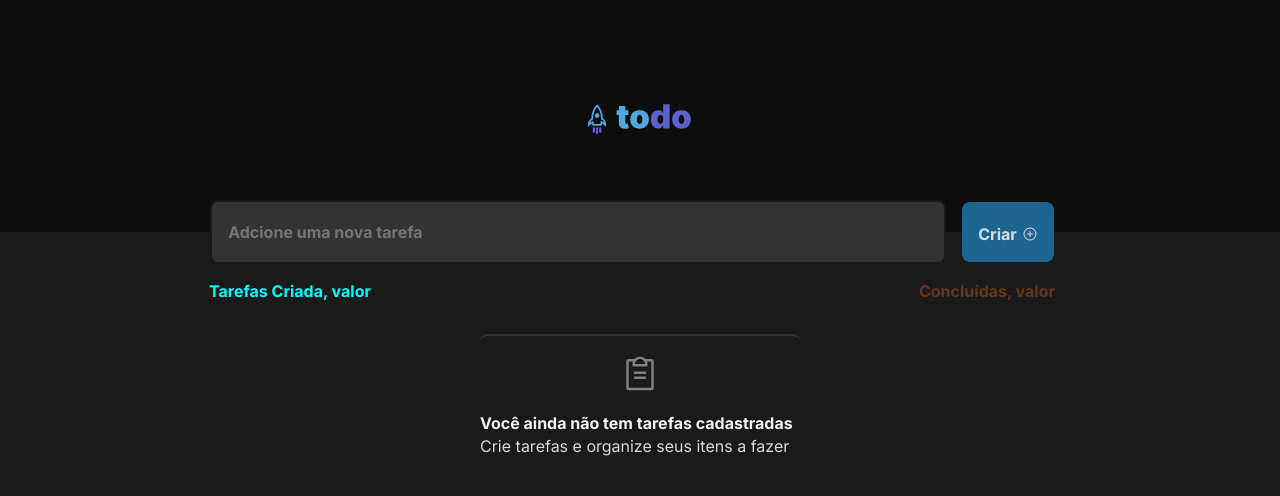
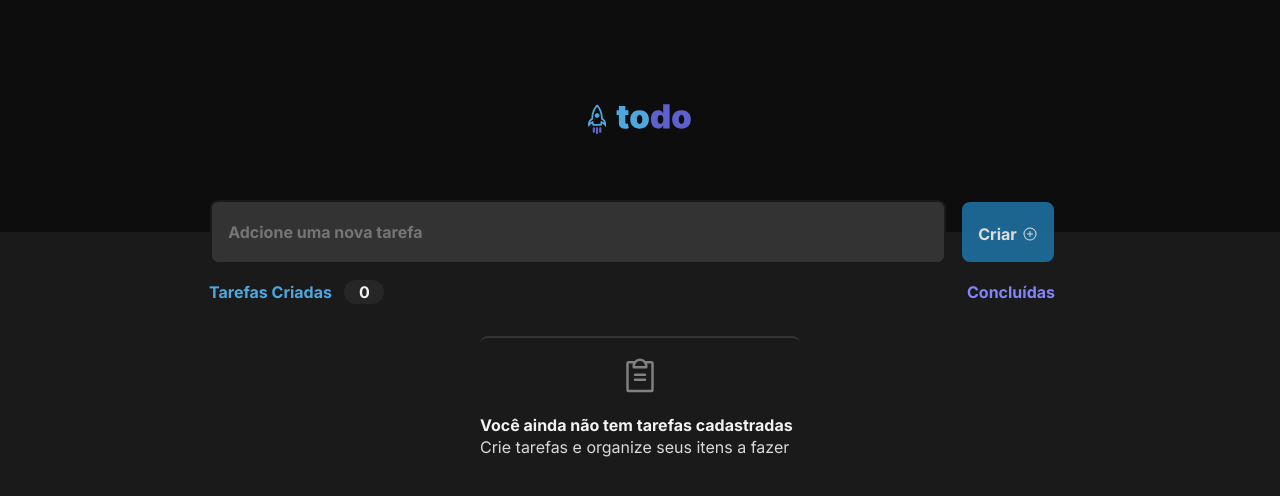
Before and after one commit to Washdevs/TO-DO-LIST-React, a React (Vite) app in the folder To_Do_List/: page / in a window 1280 px wide. Shown: the top 496 px of the page. Built offline with nearby package versions, Linux system fonts and the light colour scheme.

Commit message:
Feat: Concluindo. Falta apenas o Contador de Concluídas

```diff
--- a/To_Do_List/src/components/Contadores.module.css
+++ b/To_Do_List/src/components/Contadores.module.css
@@ -12,9 +12,29 @@
 }
 
 .tfCriadas {
-  color: aqua;
+  color: var(--blue);
+  align-items: center;
+  align-content: center;
+  justify-content: center;
+  display: flex;
+}
+
+.contTotal {
+  display: flex;
+  justify-content: center;
+  align-items: center;
+  margin-left: 0.775rem;
+  width: 2.5rem;
+  height: 1.5rem;
+  color: var(--gray-100);
+  background-color: var(--gray-500);
+  border-radius: 18px;
 }
 
 .tfConcluidas {
-  color: rgb(105, 54, 24);
+  color: var(--purple);
+  align-items: center;
+  align-content: center;
+  justify-content: center;
+  display: flex;
 }
--- a/To_Do_List/src/components/Contadores.tsx
+++ b/To_Do_List/src/components/Contadores.tsx
@@ -1,11 +1,18 @@
 import styles from './Contadores.module.css';
 
-export function Contador() {
+interface ContadorProps {
+  concluidas: number;
+  total: number;
+}
+
+export function Contador({ concluidas, total }: ContadorProps) {
   return (
     <div className={styles.contPrincipal}>
       <div className={styles.contModulo}>
-        <p className={styles.tfCriadas}>Tarefas Criada, valor</p>
-        <p className={styles.tfConcluidas}>Concluídas, valor</p>
+        <p className={styles.tfCriadas}>
+          Tarefas Criadas <p className={styles.contTotal}>{total}</p>
+        </p>
+        <p className={styles.tfConcluidas}>Concluídas {concluidas}</p>
       </div>
     </div>
   );
--- a/To_Do_List/src/components/Post.tsx
+++ b/To_Do_List/src/components/Post.tsx
@@ -59,7 +59,7 @@ export function Post() {
       </form>
 
       <div className={styles.contadores}>
-        <Contador />
+        <Contador total={comments.length} />
       </div>
 
       <div className={styles.listvazia}>
```
